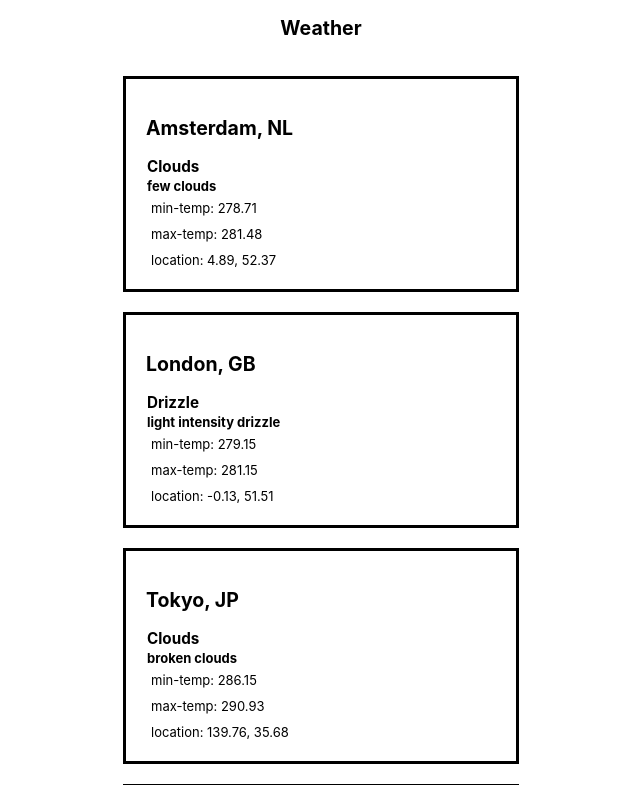
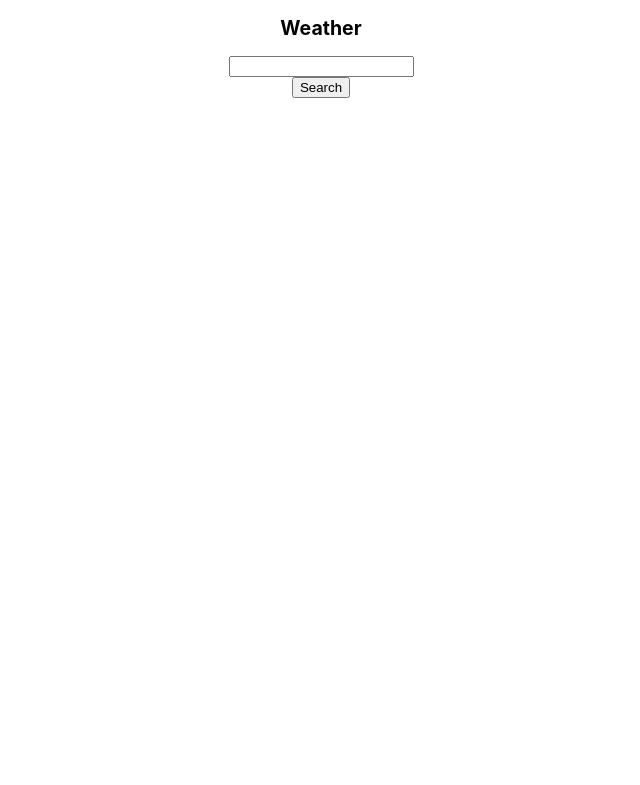
Before and after one commit to hikmeterdil/weather-app, a React (Create React App) app: page / in a window 1280 px wide. Shown: the top 785 px of the page, without its empty margins (319-959 px from the left). Built offline with nearby package versions, Linux system fonts and the light colour scheme.

Commit message:
week 2 project finished

```diff
--- a/src/App.css
+++ b/src/App.css
@@ -13,7 +13,7 @@
   margin:20px;
   margin-bottom:20px;
   width:350px;
-  height:170px;
+  height:auto;
   display:flex;
   flex-direction: column;
   align-items: flex-start;
--- /dev/null
+++ b/src/components/City.js
@@ -0,0 +1,15 @@
+import React from 'react';
+export function City({cityData}) {
+
+return(
+<div className="weather-cont">
+<div className='weather'>
+<h2 className="name" key={cityData.sys.id}>{cityData.name}, {cityData.sys.country}</h2>
+<h3 className="condition" >{cityData.weather[0].main}</h3>
+<p className="condition" >{cityData.weather[0].description}</p>
+<p className="para" >min-temp: ${cityData.main.temp_min}</p>
+<p className="para" >max-temp: ${cityData.main.temp_max}</p>
+<p className="para" >location: ${cityData.coord.lon}, ${cityData.coord.lat}</p>
+</div>
+</div>
+)};
--- /dev/null
+++ b/src/components/Search.js
@@ -0,0 +1,10 @@
+import React from "react";
+
+export function Search({handleInputChange, handleSubmit}) {
+    return(
+        <>
+        <input type="text" onChange={handleInputChange} />
+        <button type="button" onClick={handleSubmit}>Search</button>
+        </>
+    )
+}
--- a/src/components/Weather.js
+++ b/src/components/Weather.js
@@ -1,18 +1,45 @@
-import React from 'react';
-import data from './city-weather.json';
+import React from "react";
+import { useState } from "react";
+import { Search } from "./Search";
+import { City } from "./City";
+
 export function Weather() {
+  const [inputValue, setInputValue] = useState("");
+  const [cityData, setCityData] = useState([]);
+  const [isLoading, setIsLoading] = useState(false);
+  const [hasError, setHasError] = useState(false);
 
-return(
-    <div className="weather-cont">
-{data.map(item =>
-<div className='weather'>
-<h2 className="name" key={item.sys.id}>{item.name}, {item.sys.country}</h2>
-<h3 className="condition" key={item.sys.id}>{item.weather[0].main}</h3>
-<p className="condition" key={item.sys.id}>{item.weather[0].description}</p>
-<p className="para" key={item.sys.id}>{`min-temp: ${item.main.temp_min}`}</p>
-<p className="para" key={item.sys.id}>{`max-temp: ${item.main.temp_max}`}</p>
-<p className="para" key={item.sys.id}>{`location: ${item.coord.lon}, ${item.coord.lat}`}</p>
-</div>
-)}
-</div>
-)};
+  const fetchData = async inputValue => {
+    try {
+      setIsLoading(true);
+      const QUERY_URL = `https://api.openweathermap.org/data/2.5/weather?appid=${process.env.REACT_APP_OPENWEATHERMAP_API_KEY}&q=${inputValue}`;
+      const res = await fetch(QUERY_URL);
+      const data = await res.json();
+      setCityData(data);
+      setIsLoading(false);
+    } catch (err) {
+      setHasError(true);
+      setIsLoading(false);
+    }
+  };
+
+  function handleInputChange(e) {
+    setInputValue(e.target.value);
+  }
+
+  function handleSubmit(e) {
+    e.preventDefault();
+    fetchData(inputValue);
+  }
+  return (
+    <>
+      <Search
+        handleInputChange={handleInputChange}
+        handleSubmit={handleSubmit}
+      />
+      {isLoading && <p>Loading...</p>}
+      {cityData.name && <City cityData={cityData} />}
+      {hasError && <p>Error...</p>}
+    </>
+  );
+}
```
Also changed, not shown: 1 other file (tests, documents, lock files or other folders).
